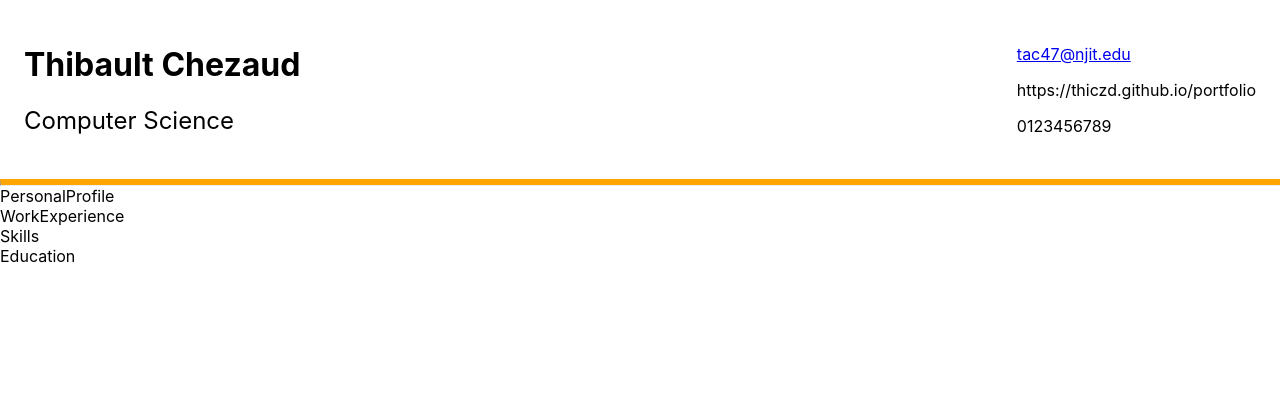
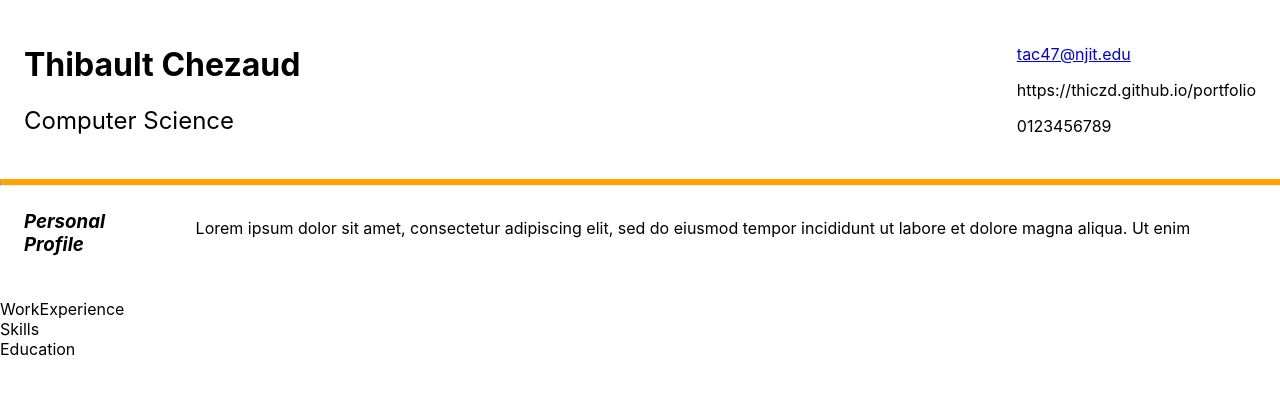
Before and after one commit to thiczd/hw2-resume-react, a React (Create React App) app: page / in a window 1280 px wide. Shown: the top 394 px of the page. Built offline with nearby package versions, Linux system fonts and the light colour scheme.

Commit message:
added personnal file

```diff
--- a/src/App.js
+++ b/src/App.js
@@ -49,6 +49,8 @@ class App extends Component {
     return (
       <div className="App">
         <Header headerInfo={this.state.headerInfo}></Header>
+
+        <div className="portfolio">
           <PersonalProfile
             personalProfile={this.state.personalProfile}
           ></PersonalProfile>
@@ -58,6 +60,7 @@ class App extends Component {
           <Skills skill={this.state.skill}></Skills>
           <Education education={this.state.education}></Education>
         </div>
+      </div>
     );
   }
 }
--- a/src/PersonalProfile.js
+++ b/src/PersonalProfile.js
@@ -1,7 +1,18 @@
-import React from "react";
+import React, { Component } from "react";
 
-function PersonalProfile() {
-  return <div>PersonalProfile</div>;
+class PersonalProfile extends Component {
+  render() {
+    return (
+      <div>
+        <div className="section">
+          <h3>{this.props.personalProfile.title}</h3>
+          <div>
+            <p>{this.props.personalProfile.description}</p>
+          </div>
+        </div>
+      </div>
+    );
+  }
 }
 
 export default PersonalProfile;
```
Lines whose indentation alone changed are shown as unchanged.
